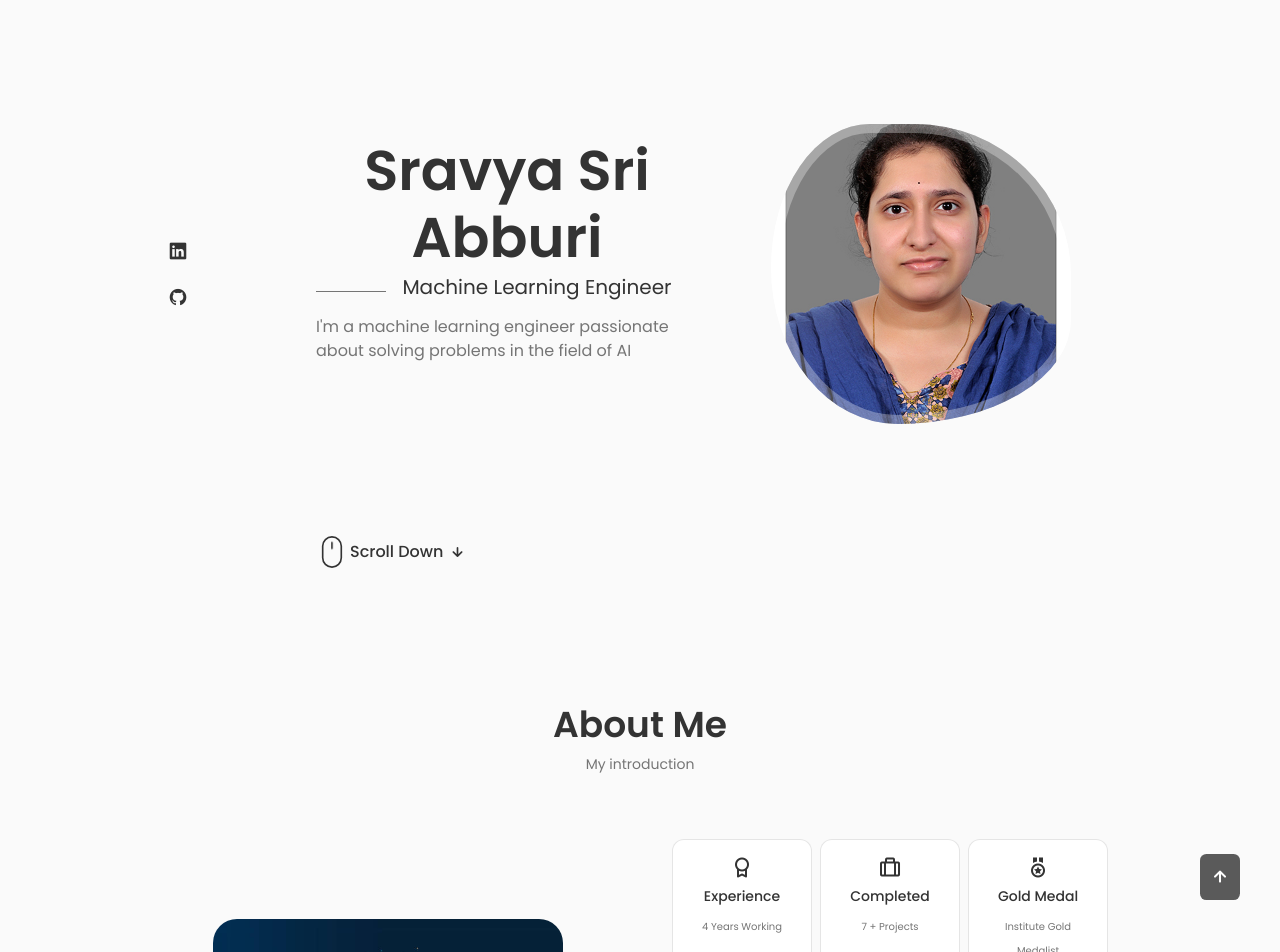
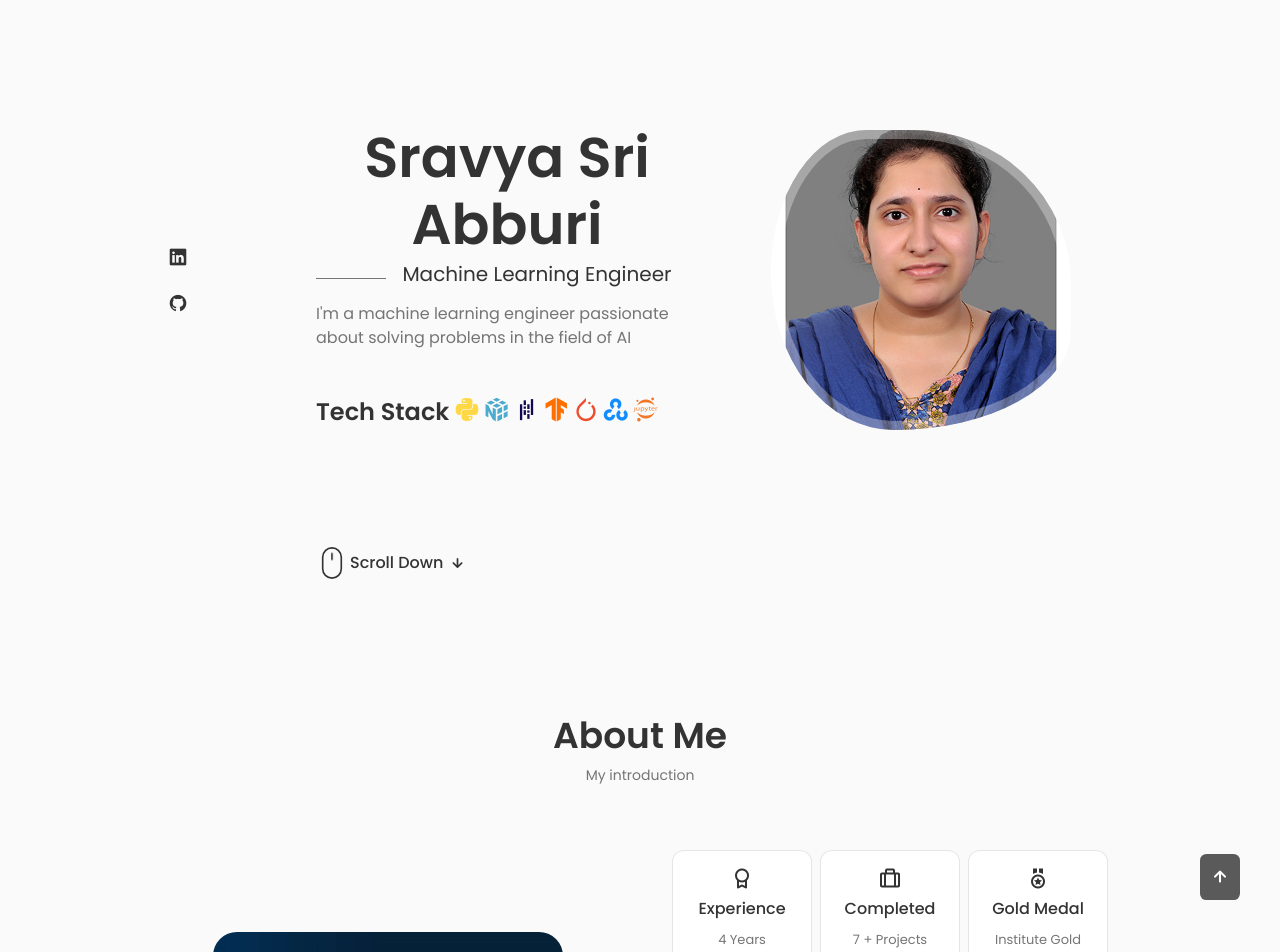
Before and after one commit to SravyaAbburi/SravyaSriAbburi, a React (Create React App) app: page / in a window 1280 px wide. Shown: the part 60-1012 px from the top of the page. Built offline with nearby package versions, Linux system fonts and the light colour scheme.

Commit message:
tech stack added

```diff
--- a/public/index.html
+++ b/public/index.html
@@ -19,6 +19,7 @@
   integrity="sha384-rbsA2VBKQhggwzxH7pPCaAqO46MgnOM80zW1RWuH61DGLwZJEdK2Kadq2F9CUG65"
   crossorigin="anonymous"
 />
+<link rel="stylesheet" href="https://cdn.jsdelivr.net/gh/devicons/devicon@v2.15.1/devicon.min.css">
 
     <title>Sravya Sri Abburi</title>
   </head>
--- a/src/App.js
+++ b/src/App.js
@@ -16,7 +16,7 @@ function App() {
       <main className='main'>
         <Home />
         <About />
-        <Skills />
+       {/* <Skills />*/}
         <Qualification/>
         <Projects/>
 
--- a/src/components/About/about.css
+++ b/src/components/About/about.css
@@ -35,12 +35,12 @@
 }
 
 .about__title{
-    font-size: var(--small-font-size);
+    font-size: var(--normal-font-size);
     font-weight: var(--font-medium);
 }
 
 .about__subtitle{
-    font-size: var(--tiny-font-size);
+    font-size: var(--smaller-font-size);
 }
 .about__description{
     padding: 0 4rem 0 0;
--- a/src/components/Home/Data.jsx
+++ b/src/components/Home/Data.jsx
@@ -8,6 +8,8 @@ const Data = () => {
         </h1>
         <h3 className='home__subtitle'>Machine Learning Engineer</h3>
         <p className='home__description'>I'm a machine learning engineer passionate about solving problems in the field of AI</p>
+        <h3 className='home__tech'>Tech Stack   <i className="devicon-python-plain colored home__tech__icon"></i>  <i className="devicon-numpy-original colored  home__tech__icon"></i>  <i className="devicon-pandas-original colored  home__tech__icon"></i>  <i className="devicon-tensorflow-original colored  home__tech__icon"></i>  <i className="devicon-pytorch-original colored  home__tech__icon"></i>  <i className="devicon-opencv-plain colored  home__tech__icon"></i>  <i className="devicon-jupyter-plain-wordmark colored  home__tech__icon"></i></h3>
+
     </div>
   )
 }
--- a/src/components/Home/home.css
+++ b/src/components/Home/home.css
@@ -36,6 +36,13 @@
     font-weight: var(--font-normal);
     margin-bottom: var(--mb-1);
 
+}
+.home__tech{
+    font-size: var(--h2-font-size);
+}
+
+.home__tech__icon{
+ font-size: var(--h2-font-size);
 }
 
 .home__subtitle::before{
--- a/src/components/Skills/Skills.jsx
+++ b/src/components/Skills/Skills.jsx
@@ -10,7 +10,7 @@ const Skills = () => {
         <span className='section__subtitle'>My technical expertise</span>
         <div className="skills__container container grid">
            <MachineLearning />
-        <Other/>
+           <Other/>
         </div>
     </section>
   )
--- a/src/components/Skills/skills.css
+++ b/src/components/Skills/skills.css
@@ -29,6 +29,7 @@
     display: grid;
     align-items: flex-start;
     row-gap: 1rem;
+
 }
 
 .skills__data{
```
Also changed, not shown: src/components/Home/Home.jsx (line endings or trailing spaces).
